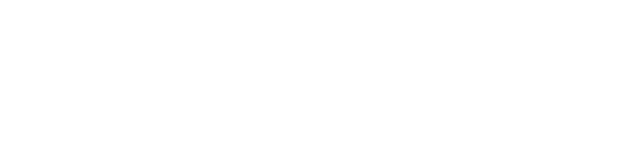
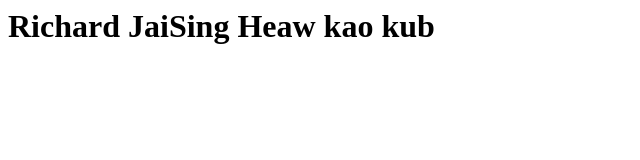
Before and after one commit to RIchardIDE/my-profile, a plain HTML site: page my-profile/index.html in a window 1280 px wide. Shown: the whole page, without its empty margins (0-640 px from the left). Drawn offline with Linux system fonts and the light colour scheme.

Commit message:
Add my name and intro

```diff
--- a/my-profile/index.html
+++ b/my-profile/index.html
@@ -1 +1,3 @@
 <link rel="stylesheet" href="style.css">
+
+ <h1>Richard JaiSing Heaw kao kub</h1>
```
